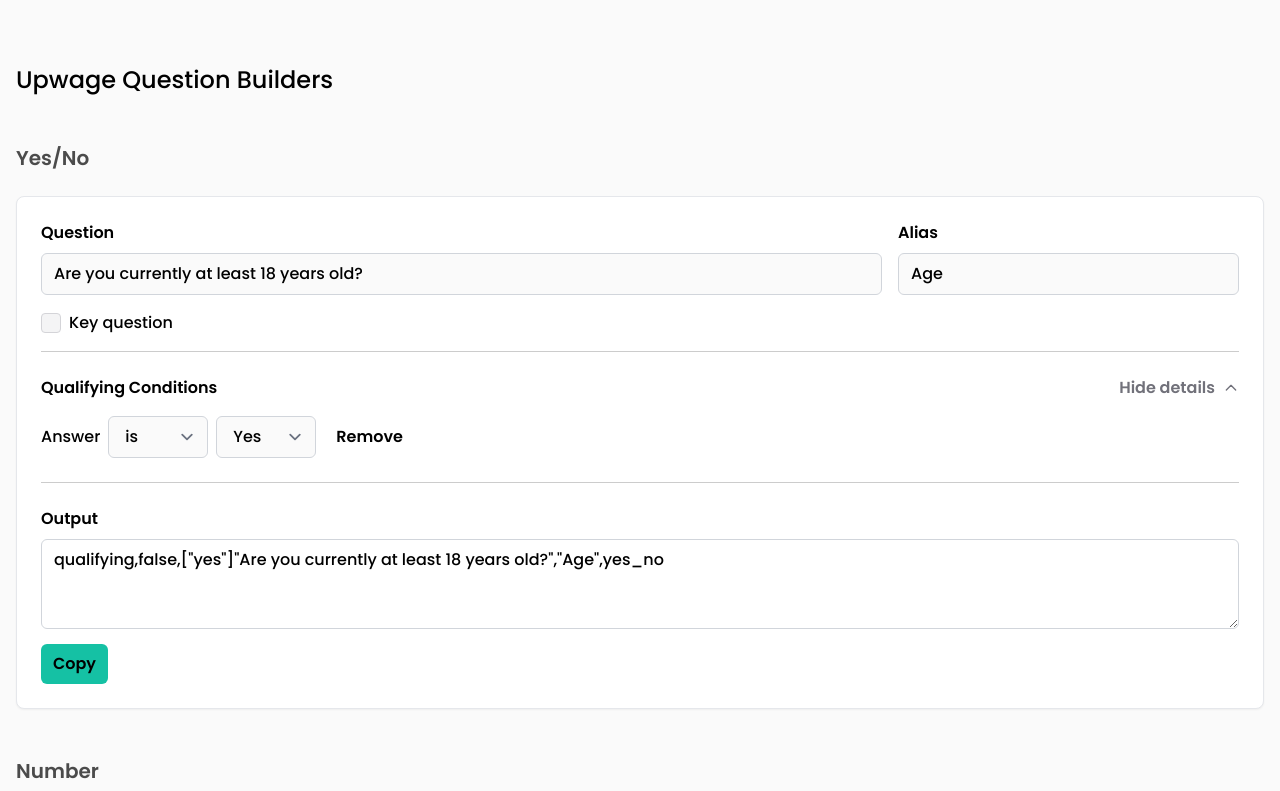
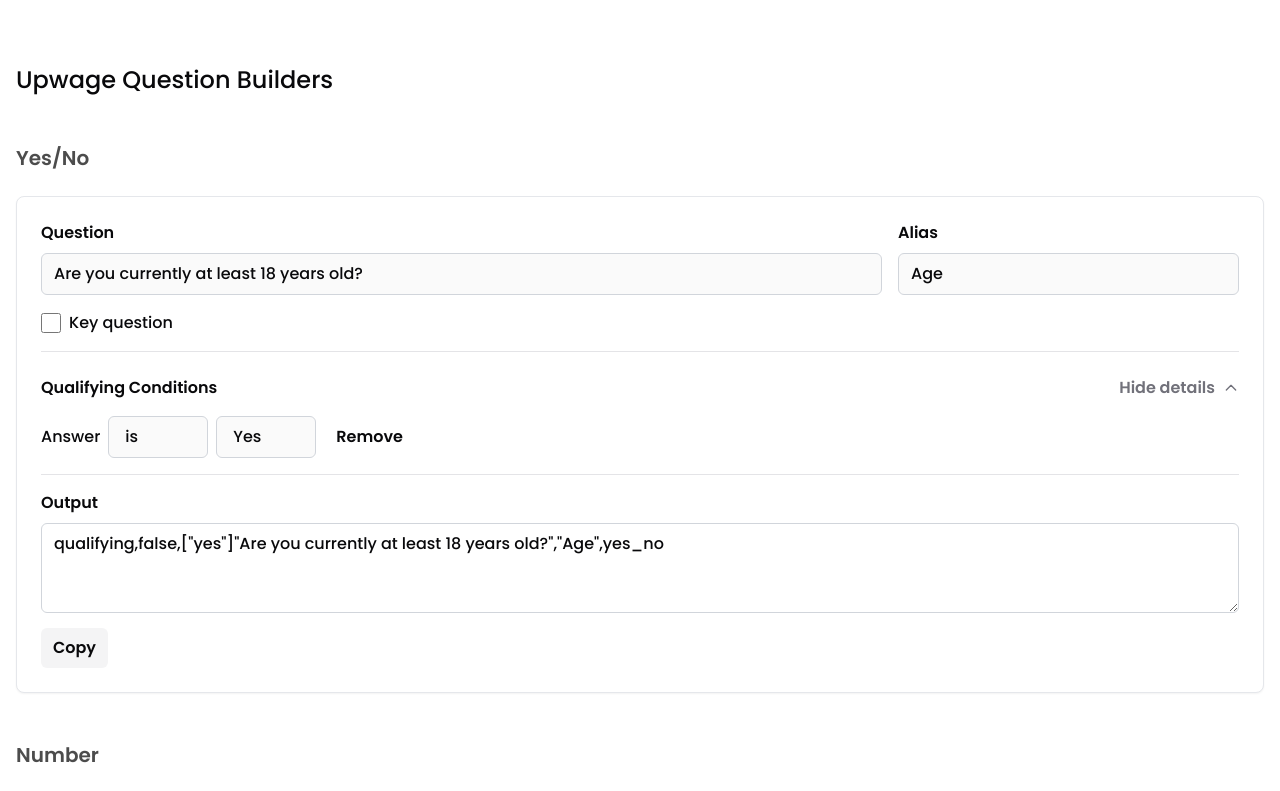
Before and after one commit to nweii/upwage-question-builder, a Next.js app: page / in a window 1280 px wide. Shown: the top 791 px of the page. Built offline with nearby package versions, Linux system fonts and the light colour scheme.

Commit message:
build: use shadcn for tabs

```diff
--- a/app/globals.css
+++ b/app/globals.css
@@ -3,17 +3,67 @@
 @tailwind utilities;
 
 @layer base {
-  body {
-    @apply bg-zinc-50 text-base text-black dark:bg-zinc-800 dark:text-white/80;
+  :root {
+    --background: 0 0% 100%;
+    --foreground: 240 10% 3.9%;
+    --card: 0 0% 100%;
+    --card-foreground: 240 10% 3.9%;
+    --popover: 0 0% 100%;
+    --popover-foreground: 240 10% 3.9%;
+    --primary: 240 5.9% 10%;
+    --primary-foreground: 0 0% 98%;
+    --secondary: 240 4.8% 95.9%;
+    --secondary-foreground: 240 5.9% 10%;
+    --muted: 240 4.8% 95.9%;
+    --muted-foreground: 240 3.8% 46.1%;
+    --accent: 240 4.8% 95.9%;
+    --accent-foreground: 240 5.9% 10%;
+    --destructive: 0 84.2% 60.2%;
+    --destructive-foreground: 0 0% 98%;
+    --border: 240 5.9% 90%;
+    --input: 240 5.9% 90%;
+    --ring: 240 10% 3.9%;
+    --radius: 0.5rem;
+    --chart-1: 12 76% 61%;
+    --chart-2: 173 58% 39%;
+    --chart-3: 197 37% 24%;
+    --chart-4: 43 74% 66%;
+    --chart-5: 27 87% 67%;
   }
 
-  hr {
-    @apply my-6 border-black border-opacity-20 dark:border-white dark:border-opacity-20;
+  .dark {
+    --background: 240 10% 3.9%;
+    --foreground: 0 0% 98%;
+    --card: 240 10% 3.9%;
+    --card-foreground: 0 0% 98%;
+    --popover: 240 10% 3.9%;
+    --popover-foreground: 0 0% 98%;
+    --primary: 0 0% 98%;
+    --primary-foreground: 240 5.9% 10%;
+    --secondary: 240 3.7% 15.9%;
+    --secondary-foreground: 0 0% 98%;
+    --muted: 240 3.7% 15.9%;
+    --muted-foreground: 240 5% 64.9%;
+    --accent: 240 3.7% 15.9%;
+    --accent-foreground: 0 0% 98%;
+    --destructive: 0 62.8% 30.6%;
+    --destructive-foreground: 0 0% 98%;
+    --border: 240 3.7% 15.9%;
+    --input: 240 3.7% 15.9%;
+    --ring: 240 4.9% 83.9%;
+    --chart-1: 220 70% 50%;
+    --chart-2: 160 60% 45%;
+    --chart-3: 30 80% 55%;
+    --chart-4: 280 65% 60%;
+    --chart-5: 340 75% 55%;
   }
 }
 
-@layer utilities {
-  .text-balance {
-    text-wrap: balance;
+@layer base {
+  * {
+    @apply border-border;
+  }
+  body {
+    @apply bg-background text-foreground;
   }
 }
--- a/components/QuestionForm.js
+++ b/components/QuestionForm.js
@@ -166,7 +166,7 @@
               variant="secondary"
               className={choices.length && "ml-9"}
             >
-              + Add choice
+              + Add answer choice
             </Button>
           )}
         </div>
--- /dev/null
+++ b/lib/utils.js
@@ -0,0 +1,6 @@
+import { clsx } from "clsx"
+import { twMerge } from "tailwind-merge"
+
+export function cn(...inputs) {
+  return twMerge(clsx(inputs))
+}
--- a/tailwind.config.js
+++ b/tailwind.config.js
@@ -1,19 +1,77 @@
 /** @type {import('tailwindcss').Config} */
 module.exports = {
+  darkMode: ["class"],
   content: [
-    "./pages/**/*.{js,ts,jsx,tsx,mdx}",
-    "./components/**/*.{js,ts,jsx,tsx,mdx}",
-    "./app/**/*.{js,ts,jsx,tsx,mdx}",
+    './pages/**/*.{js,jsx}',
+    './components/**/*.{js,jsx}',
+    './app/**/*.{js,jsx}',
+    './src/**/*.{js,jsx}',
   ],
+  prefix: "",
   theme: {
+    container: {
+      center: true,
+      padding: "2rem",
+      screens: {
+        "2xl": "1400px",
+      },
+    },
     extend: {
-      fontFamily: {
-        sans: ["Poppins", "system-ui", "sans-serif"],
+      colors: {
+        border: "hsl(var(--border))",
+        input: "hsl(var(--input))",
+        ring: "hsl(var(--ring))",
+        background: "hsl(var(--background))",
+        foreground: "hsl(var(--foreground))",
+        primary: {
+          DEFAULT: "hsl(var(--primary))",
+          foreground: "hsl(var(--primary-foreground))",
+        },
+        secondary: {
+          DEFAULT: "hsl(var(--secondary))",
+          foreground: "hsl(var(--secondary-foreground))",
+        },
+        destructive: {
+          DEFAULT: "hsl(var(--destructive))",
+          foreground: "hsl(var(--destructive-foreground))",
+        },
+        muted: {
+          DEFAULT: "hsl(var(--muted))",
+          foreground: "hsl(var(--muted-foreground))",
+        },
+        accent: {
+          DEFAULT: "hsl(var(--accent))",
+          foreground: "hsl(var(--accent-foreground))",
+        },
+        popover: {
+          DEFAULT: "hsl(var(--popover))",
+          foreground: "hsl(var(--popover-foreground))",
+        },
+        card: {
+          DEFAULT: "hsl(var(--card))",
+          foreground: "hsl(var(--card-foreground))",
+        },
       },
-      colors: {
-        accent: "hsla(170, 80%, 42%, 1)",
+      borderRadius: {
+        lg: "var(--radius)",
+        md: "calc(var(--radius) - 2px)",
+        sm: "calc(var(--radius) - 4px)",
+      },
+      keyframes: {
+        "accordion-down": {
+          from: { height: "0" },
+          to: { height: "var(--radix-accordion-content-height)" },
+        },
+        "accordion-up": {
+          from: { height: "var(--radix-accordion-content-height)" },
+          to: { height: "0" },
+        },
+      },
+      animation: {
+        "accordion-down": "accordion-down 0.2s ease-out",
+        "accordion-up": "accordion-up 0.2s ease-out",
       },
     },
   },
-  plugins: [require("@tailwindcss/forms")],
-};
+  plugins: [require("tailwindcss-animate")],
+}
```
Also changed, not shown: package.json (+6 -1 lines), components.json (added), 1 other file (tests, documents, lock files or other folders).
